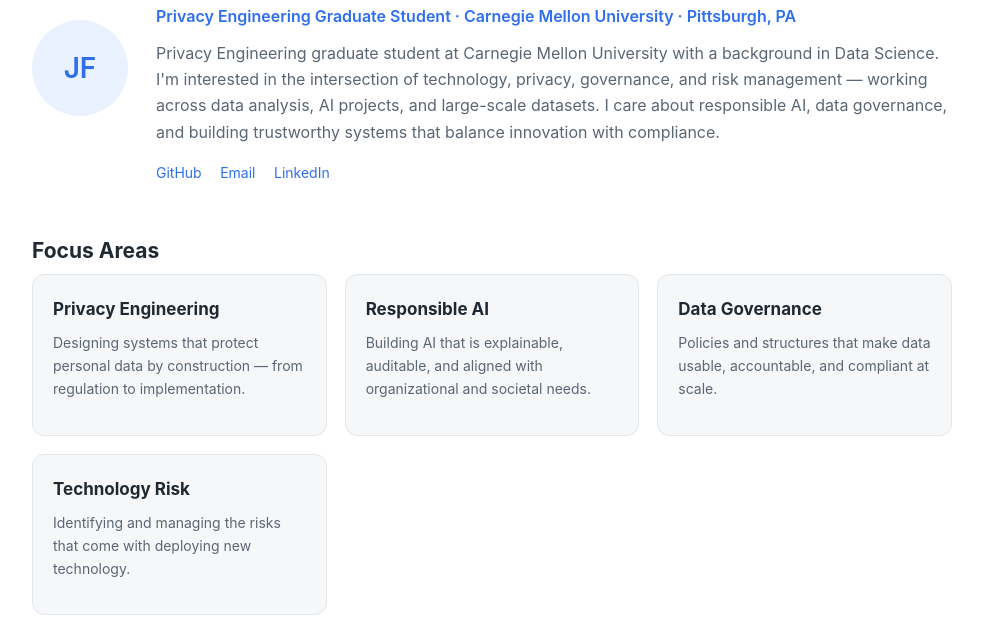
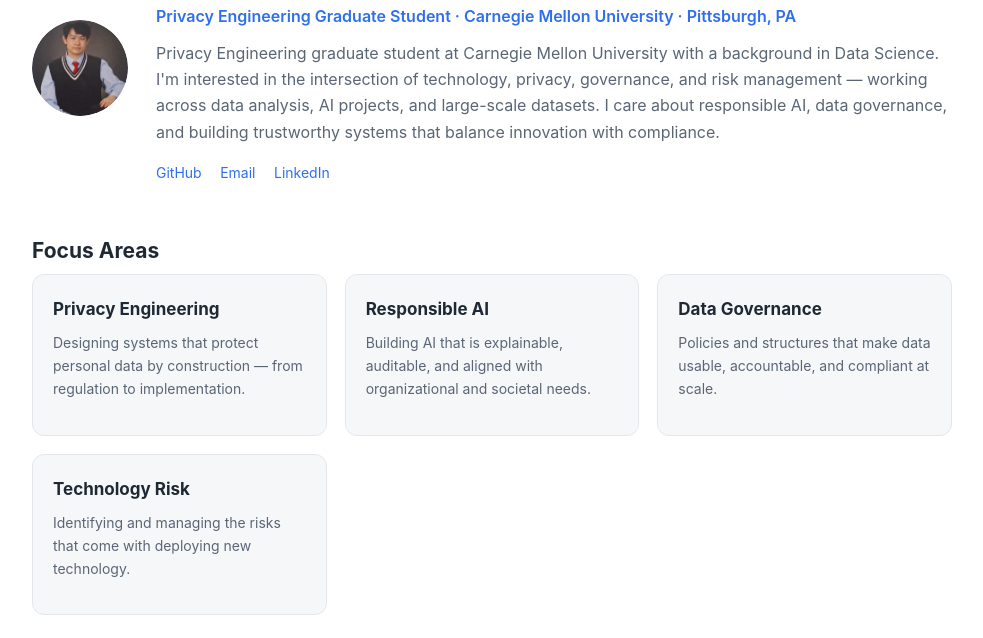
Before and after one commit to rfu1909829559-crypto/rfu1909829559-crypto.github.io, a plain HTML site: page about.html in a window 1280 px wide. Shown: the part 162-800 px from the top of the page, without its empty margins (148-1131 px from the left). Drawn offline with Linux system fonts and the light colour scheme.

Commit message:
Add avatar photo (studio headshot) to Home and About

```diff
--- a/about.html
+++ b/about.html
@@ -26,7 +26,7 @@
   <main>
     <section class="hero">
       <div class="hero-card">
-        <div class="avatar">JF</div>
+        <div class="avatar"><img src="assets/img/avatar.jpg" alt="Junwei Fu"></div>
         <div class="hero-text">
           <h1>Junwei Fu</h1>
           <p class="role">Privacy Engineering Graduate Student · Carnegie Mellon University · Pittsburgh, PA</p>
```
Also changed, not shown: index.html (+1 -1 lines), assets/img/avatar.jpg (added).
